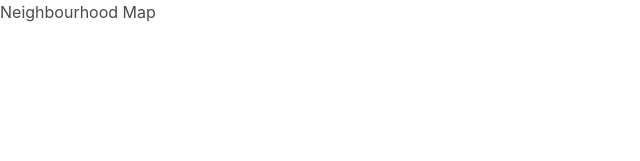
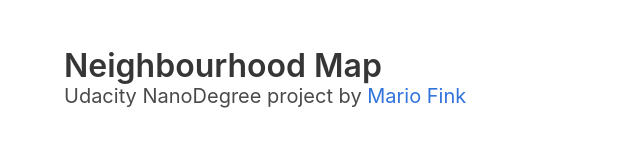
Before and after one commit to mariofink/ud_map, a website: page index.html in a window 1280 px wide. Shown: the whole page, without its empty margins (0-640 px from the left). Drawn offline with Linux system fonts and the light colour scheme.

Commit message:
add default Bulma markup

```diff
--- a/index.html
+++ b/index.html
@@ -11,7 +11,17 @@
 
 <body>
 
-  <h1>Neighbourhood Map</h1>
+  <section class="section">
+    <div class="container">
+      <h1 class="title">
+        Neighbourhood Map
+      </h1>
+      <p class="subtitle">
+        Udacity NanoDegree project by
+        <a href="//mariofink.de">Mario Fink</a>
+      </p>
+    </div>
+  </section>
 
   <script src="js/dist/index.js"></script>
 
```
